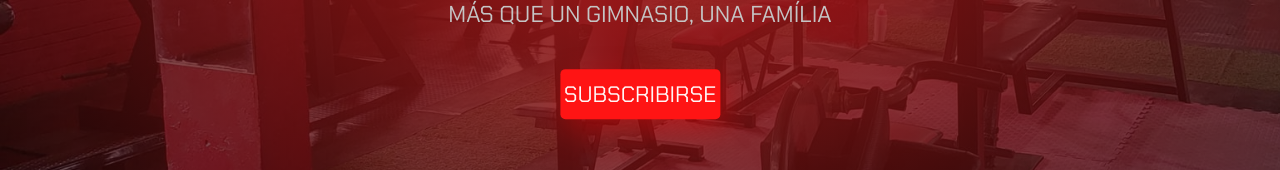
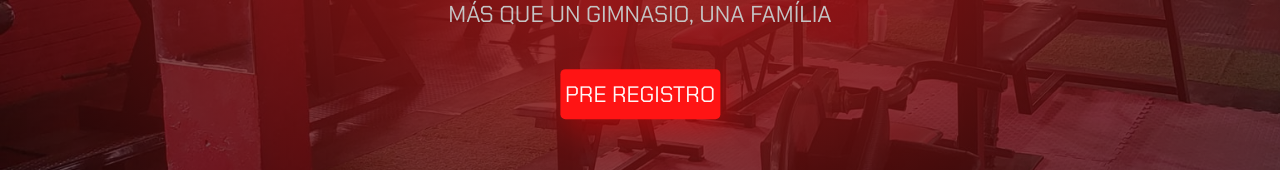
Before and after one commit to walissonsou/GymJessyJunior, a React (Vite) app: page / in a window 1280 px wide. Shown: the part 486-656 px from the top of the page. Built offline with nearby package versions, Linux system fonts and the light colour scheme.

Commit message:
feat: change text

```diff
--- a/src/components/Header/Header.jsx
+++ b/src/components/Header/Header.jsx
@@ -15,7 +15,7 @@ const Header = () => {
           <span>EL ÚNICO LÍMITE ERES</span> <br /> TU
         </h1>
         <p className="details"> MÁS QUE UN GIMNASIO, UNA FAMÍLIA </p>
-        <Button title={"SUBSCRIBIRSE"} onClick={() => setOpenModal(!openModal)} />
+        <Button title={"PRE REGISTRO"} onClick={() => setOpenModal(!openModal)} />
       </div>
       <Modal isOpen={openModal} setOpenModal={() => setOpenModal(!openModal)}>
 
```
